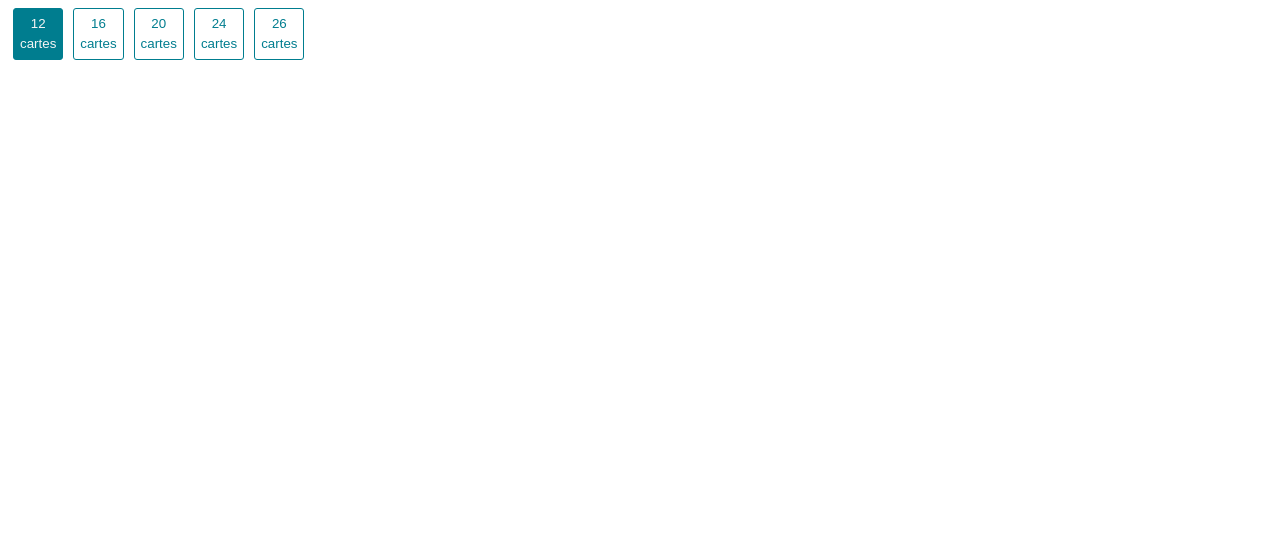
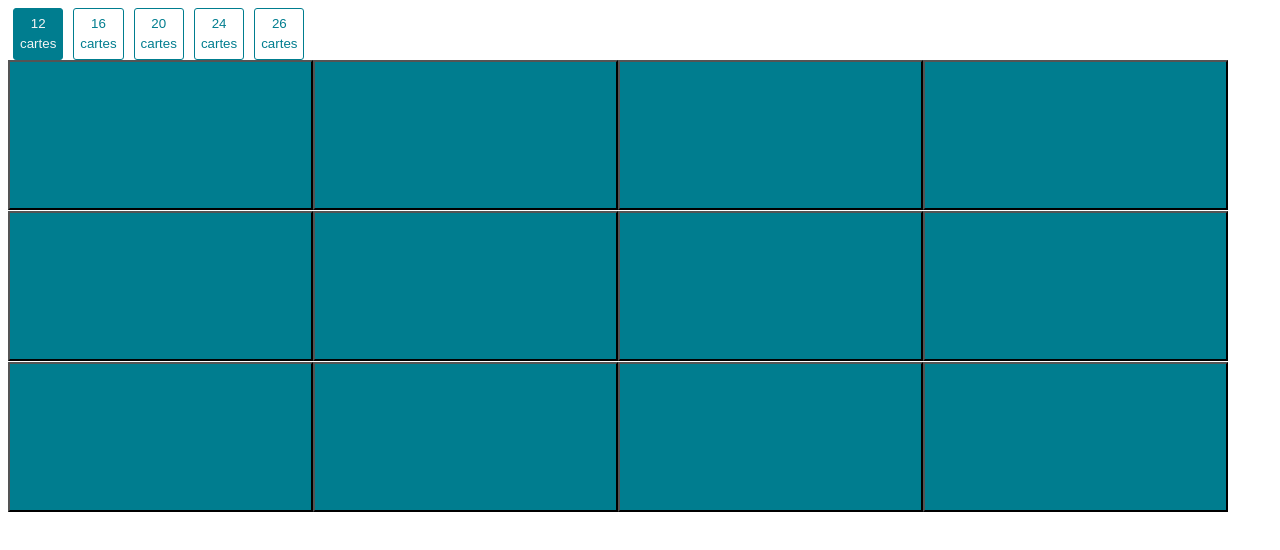
Before and after one commit to vincelemb/react-optisantis-games, a React (Create React App) app in the folder memory2.0/: page / in a window 1280 px wide. Shown: the top 550 px of the page. Built offline with nearby package versions, Linux system fonts and the light colour scheme.

Commit message:
manageCard function

```diff
--- a/memory2.0/src/Main.tsx
+++ b/memory2.0/src/Main.tsx
@@ -1,26 +1,52 @@
-import React, { useState } from 'react'
+import React, { useState } from 'react';
 
-import { Button } from './components'
-import './styles/tailwind.css'
+import { Button, Card } from './components';
+import './styles/tailwind.css';
+import './styles/memory.scss';
 
-const Main = () =>{
-
+const Main = () => {
     let numbers = [12, 16, 20, 24, 26];
 
     // On type useState quand il y a deux types possible.
-    const [state, setState] = useState("0");
+    // const [state, setState] = useState("0");
+    const [numberCard, setNumberCard] = useState(numbers[0]);
 
-    function toggleClass(index: number){
-        setState(index.toString());
+    function toggleClass(index: number) {
+        setNumberCard(numbers[index]);
     }
 
-    return(
+    function renderBtns() {
+        const Buttons: JSX.Element[] = [];
+        numbers &&
+            numbers.map((number, index) => {
+                Buttons.push(
+                    <Button
+                        key={index}
+                        label={'cartes'}
+                        number={number}
+                        activeClass={numberCard === numbers[index] ? '_bg-primary _text-nearwhite' : ''}
+                        onClick={() => {
+                            toggleClass(index);
+                        }}
+                    />
+                );
+            });
+        return <div>{Buttons}</div>;
+    }
+
+    function renderCards() {
+        const Cards: JSX.Element[] = [];
+        for (let i = 0; i < numberCard; i++) Cards.push(<Card key={i} />);
+
+        return <div>{Cards}</div>;
+    }
+
+    return (
         <div>
-            {numbers && numbers.map((number, index) => {
-                return <Button key={index} label={'cartes'} number={number} activeClass={ state === index.toString() ? "_bg-primary _text-nearwhite" : "" } onClick={() => toggleClass(index)} />
-            })}
+            <div>{renderBtns()}</div>
+            <div>{renderCards()}</div>
         </div>
-    )
-}
+    );
+};
 
-export default Main
+export default Main;
--- /dev/null
+++ b/memory2.0/src/components/Card.tsx
@@ -0,0 +1,20 @@
+import React from 'react';
+
+type CardProps = {
+    // label?: string;
+    cardNumber?: number;
+    // activeClass:string;
+    // onClick: (event) => void;
+};
+
+const Card: React.FC<CardProps> = (props: React.PropsWithChildren<CardProps>) => {
+    return (
+        <button className="card _bg-primary">
+            {/* <img className="_block"></img>     */}
+            {props.children}
+        </button>
+    );
+};
+
+// _border-primary _text-primary _leading-normal _border-solid _border _bg-transparent _mx-xxs _rounded-small _shadow-none _py-xxs
+export default Card;
--- a/memory2.0/src/components/index.tsx
+++ b/memory2.0/src/components/index.tsx
@@ -1,3 +1,4 @@
 import Button from './Button'
+import Card from './Card'
 
-export { Button }
+export { Button, Card }
--- /dev/null
+++ b/memory2.0/src/styles/memory.scss
@@ -0,0 +1,4 @@
+.card {
+    height: 150px;
+    width: calc(100% * (1 / 4) - 10px - 1px);
+}
--- a/memory2.0/tsconfig.json
+++ b/memory2.0/tsconfig.json
@@ -29,7 +29,7 @@
     "noImplicitReturns": true,
     "noImplicitThis": true,
     "noUnusedLocals": true,
-    "noUnusedParameters": true,
+    "noUnusedParameters": false,
     "noEmit": true,
     "removeComments": true,
     "resolveJsonModule": true,
```
Also changed, not shown: 1 other file (tests, documents, lock files or other folders).
